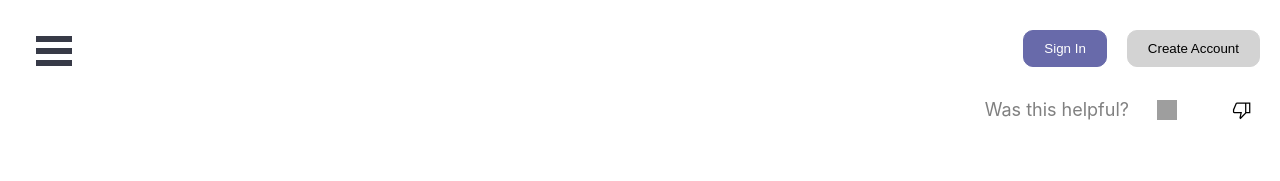
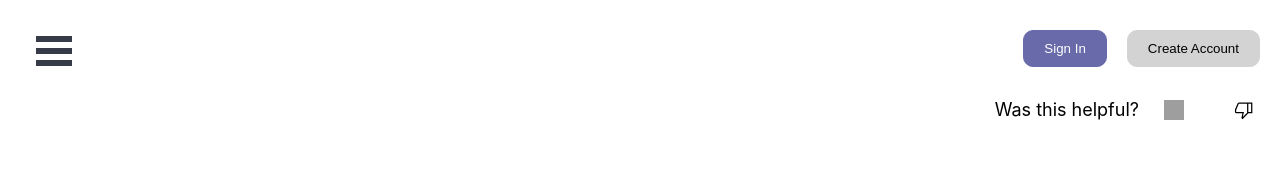
Before and after one commit to Th5192/duurable, a Next.js app: page /brand-directory in a window 1280 px wide. Shown: the top 181 px of the page. Built offline with nearby package versions, Linux system fonts and the light colour scheme; no server answers; the database is empty; grey boxes are pictures that could not be loaded.

Commit message:
userFeedback css polish

```diff
--- a/components/userFeedback.module.css
+++ b/components/userFeedback.module.css
@@ -11,7 +11,7 @@
     border-width: 1px;
     border-style: solid;
     border-radius: 10px;
-    color: gray;
+    color: black;
 }
 
 .happyNotHappyContainer {
@@ -20,32 +20,42 @@
     align-items: center;
     justify-content: space-around;
     padding: 0px 0px 0px 0px;
-    color: gray;
-    width: 150px;
+    color: black;
+    width: auto;
 }
 
 .happy{
     display: flex;
     flex-direction: row;
     align-items: center;
+    justify-content: center;
+    padding: 5px;
+    margin: 0px 20px 0px 20px;
 }
 
 .happy:hover{
-    color: blue;
-    transition: 0.3s;
+    transition: 0.0s;
     cursor: pointer;
+    background-color: lightgray;
+    border-radius: 50%;
+    padding: 5px;
 }
 
 .notHappy{
     display: flex;
     flex-direction: row;
     align-items: center;
+    justify-content: center;
+    padding: 5px;
+    margin: 0px 20px 0px 20px;
 }
 
 .notHappy:hover{
-    color: blue;
-    transition: 0.3s;
+    transition: 0.0s;
     cursor: pointer;
+    background-color: lightgray;
+    border-radius: 50%;
+    padding: 5px;
 }
 
 .feedbackForm {
```
